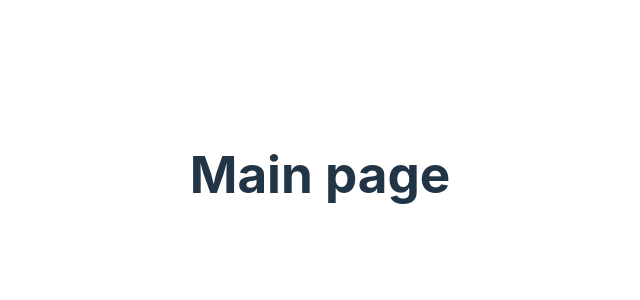
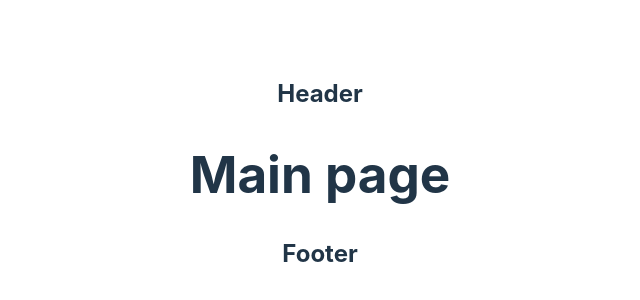
Before and after one commit to dstrizhakov/artstore, a React (Vite) app: page / in a window 1280 px wide. Shown: the part 226-526 px from the top of the page, without its empty margins (320-960 px from the left). Built offline with nearby package versions, Linux system fonts and the light colour scheme.

Commit message:
feat: test husky

```diff
--- a/package.json
+++ b/package.json
@@ -20,7 +20,7 @@
   },
   "lint-staged": {
     "src/**/*.{js,jsx,ts,tsx,json,css,scss,md}": [
-      "prettier --write"
+      "lint:fix", "git add"
     ]
   },
   "dependencies": {
--- a/src/App.tsx
+++ b/src/App.tsx
@@ -1,9 +1,13 @@
+import Header from './components/Header/Header';
 import './App.css';
+import Footer from './components/Footer/Footer';
 
 function App() {
   return (
     <>
+      <Header />
       <h1>Main page</h1>
+      <Footer />
     </>
   );
 }
--- /dev/null
+++ b/src/components/Footer/Footer.tsx
@@ -0,0 +1,11 @@
+import { FC } from 'react';
+
+const Footer: FC = () => {
+  return (
+    <header>
+      <h2>Footer</h2>
+    </header>
+  );
+};
+
+export default Footer;
--- /dev/null
+++ b/src/components/Header/Header.tsx
@@ -0,0 +1,11 @@
+import { FC } from 'react';
+
+const Header: FC = () => {
+  return (
+    <header>
+      <h2>Header</h2>
+    </header>
+  );
+};
+
+export default Header;
--- a/src/main.tsx
+++ b/src/main.tsx
@@ -1,4 +1,3 @@
-import React from 'react';
 import ReactDOM from 'react-dom/client';
 import App from './App.tsx';
 import './index.css';
```
Also changed, not shown: 1 other file (tests, documents, lock files or other folders).
